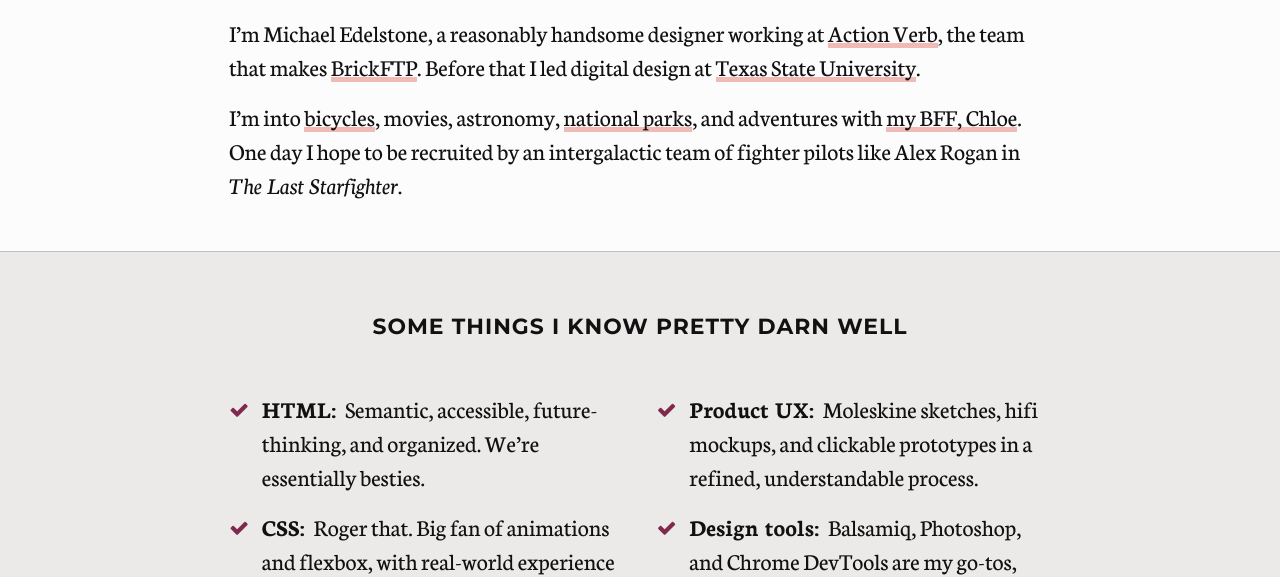
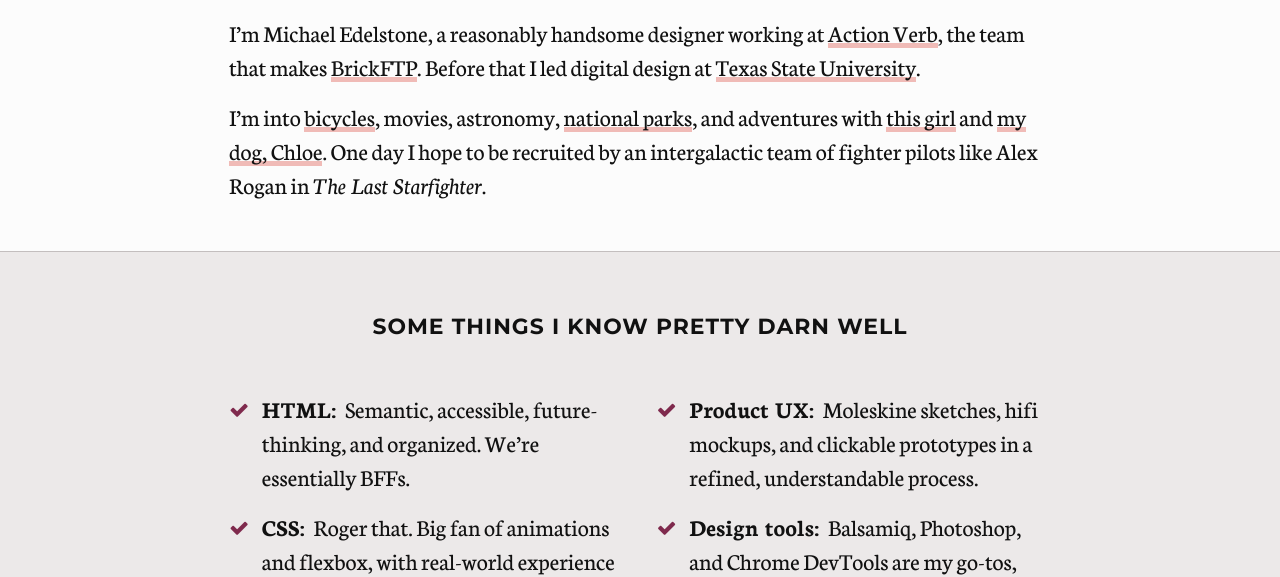
Before and after one commit to edelstone/my-website, a Jekyll site: the page built from about.html, in a window 1280 px wide. Shown: the part 705-1282 px from the top of the page. Built offline with Jekyll 4.4.1, drawn with Linux system fonts in a browser that asks for light colours; nearby versions of some CDN libraries; comment, search, counter and statistics services are not loaded.

Commit message:
adds a new link to about page

```diff
--- a/about.html
+++ b/about.html
@@ -21,7 +21,7 @@ button-next-link: /portfolio
 		<div class="text-intro">
 			<h2>Quick bio</h2>
 			<p>I’m Michael Edelstone, a reasonably handsome designer working at <a href="https://actionverb.com/">Action Verb</a>, the team that makes <a href="https://brickftp.com/">BrickFTP</a>. Before that I led digital design at <a href="http://umarketing.txstate.edu">Texas State University</a>.</p>
-			<p>I&#8217;m into <a href="https://goo.gl/photos/ie1pr1j4v3xoHXW29">bicycles</a>, movies, astronomy, <a href="https://drive.google.com/open?id=18UmsEMmCnD-Nw_pzG3fmYnuURfY&usp=sharing">national parks</a>, and adventures with <a href="https://goo.gl/photos/fPjx3izDvSSz9euR7">my BFF, Chloe</a>. One day I hope to be recruited by an intergalactic team of fighter pilots like Alex Rogan in <i>The Last Starfighter</i>.</p>
+			<p>I&#8217;m into <a href="https://goo.gl/photos/ie1pr1j4v3xoHXW29">bicycles</a>, movies, astronomy, <a href="https://drive.google.com/open?id=18UmsEMmCnD-Nw_pzG3fmYnuURfY&usp=sharing">national parks</a>, and adventures with <a href="https://www.instagram.com/cmzinser/">this girl</a> and <a href="https://goo.gl/photos/fPjx3izDvSSz9euR7">my dog, Chloe</a>. One day I hope to be recruited by an intergalactic team of fighter pilots like Alex Rogan in <i>The Last Starfighter</i>.</p>
 		</div>
 
 		<div id="skills" class="productivity skills">
@@ -29,7 +29,7 @@ button-next-link: /portfolio
 			<div class="constrain multi-layout">
 				<div class="col col-1 stack">
 					<ul class="important-updates fa-ul">
-						<li><i class="fa-li fa fa-check"></i><span class="inline-header">HTML:</span> Semantic, accessible, future-thinking, and organized. We&#8217;re essentially besties.</li>
+						<li><i class="fa-li fa fa-check"></i><span class="inline-header">HTML:</span> Semantic, accessible, future-thinking, and organized. We&#8217;re essentially BFFs.</li>
 						<li><i class="fa-li fa fa-check"></i><span class="inline-header">CSS:</span> Roger that. Big fan of animations and flexbox, with real-world experience using Sass, PostCSS, and Tachyons.</li>
 						<li><i class="fa-li fa fa-check"></i><span class="inline-header">Responsive design:</span> By default, baby! Web apps and websites. Even <a href="https://responsivewebdesign.com/podcast/texas-state/">talked about it on a podcast</a> a while ago.</li>
 					</ul>
```
